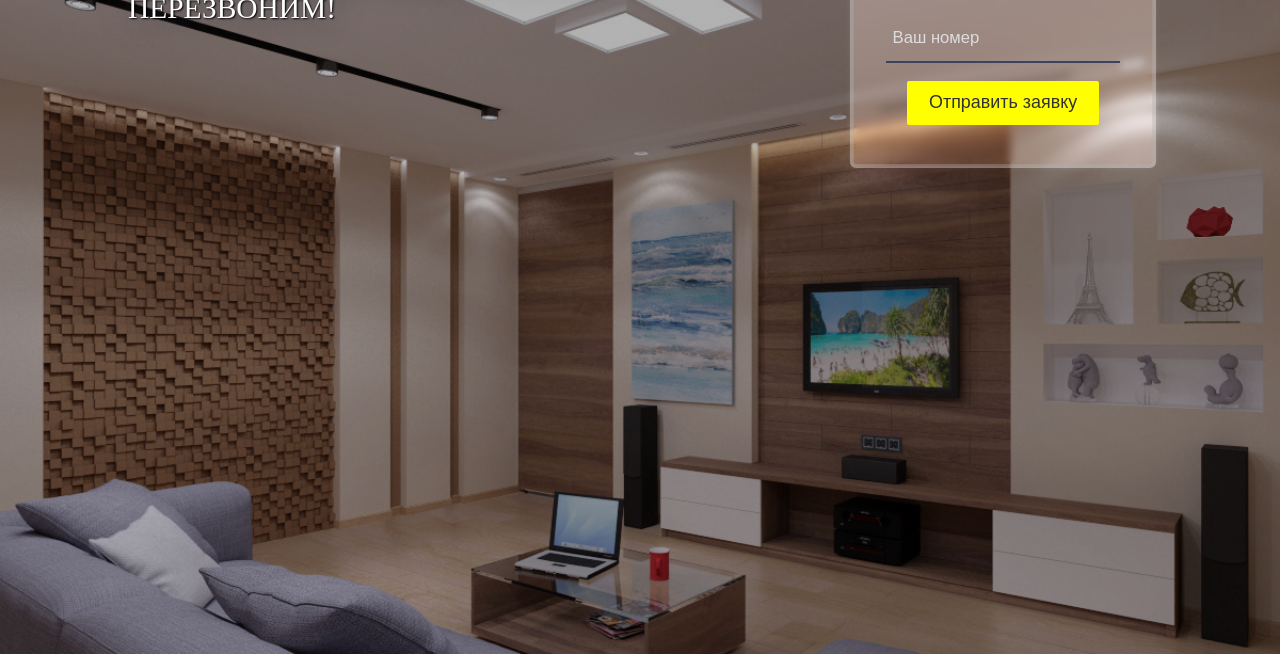
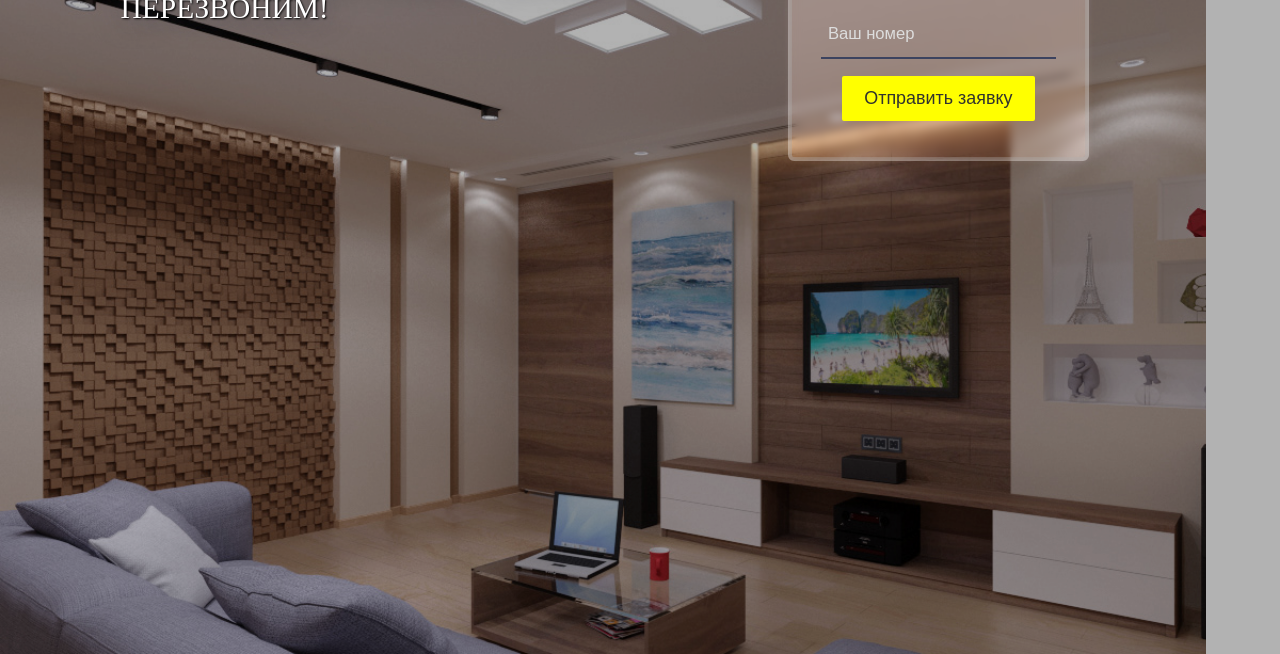
Before and after one commit to Kabanoik/porb.github.io, a plain HTML site: page index.html in a window 1280 px wide. Shown: the part 146-800 px from the top of the page. Drawn offline with Linux system fonts and the light colour scheme.

Commit message:
Update index.css

```diff
--- a/index.css
+++ b/index.css
@@ -1,5 +1,8 @@
+body{
+  display: table;
+}
 *{
-
+  box-sizing: border-box;
   margin: 0;
   padding: 0;
 }
```
